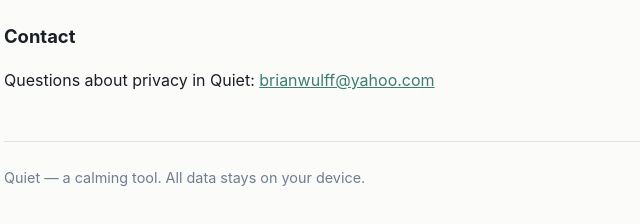
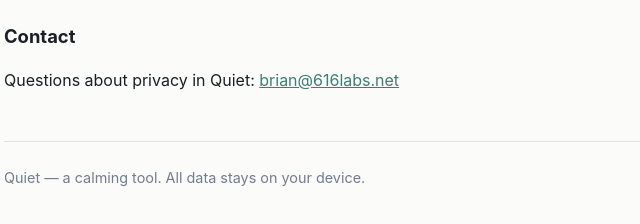
Before and after one commit to 616fun/quiet-privacy, a plain HTML site: page index.html in a window 1280 px wide. Shown: the part 1529-1753 px from the top of the page, 300-940 px from the left. Drawn offline with Linux system fonts and the light colour scheme.

Commit message:
Contact address is now brian@616labs.net
Co-Authored-By: Claude Opus 5.5 <noreply@anthropic.com>

```diff
--- a/index.html
+++ b/index.html
@@ -65,7 +65,7 @@
 <p>If this policy ever changes, the updated version will be published here with a new date.</p>
 
 <h2>Contact</h2>
-<p>Questions about privacy in Quiet: <a href="mailto:brianwulff@yahoo.com">brianwulff@yahoo.com</a></p>
+<p>Questions about privacy in Quiet: <a href="mailto:brian@616labs.net">brian@616labs.net</a></p>
 
 <footer>Quiet — a calming tool. All data stays on your device.</footer>
 
```
